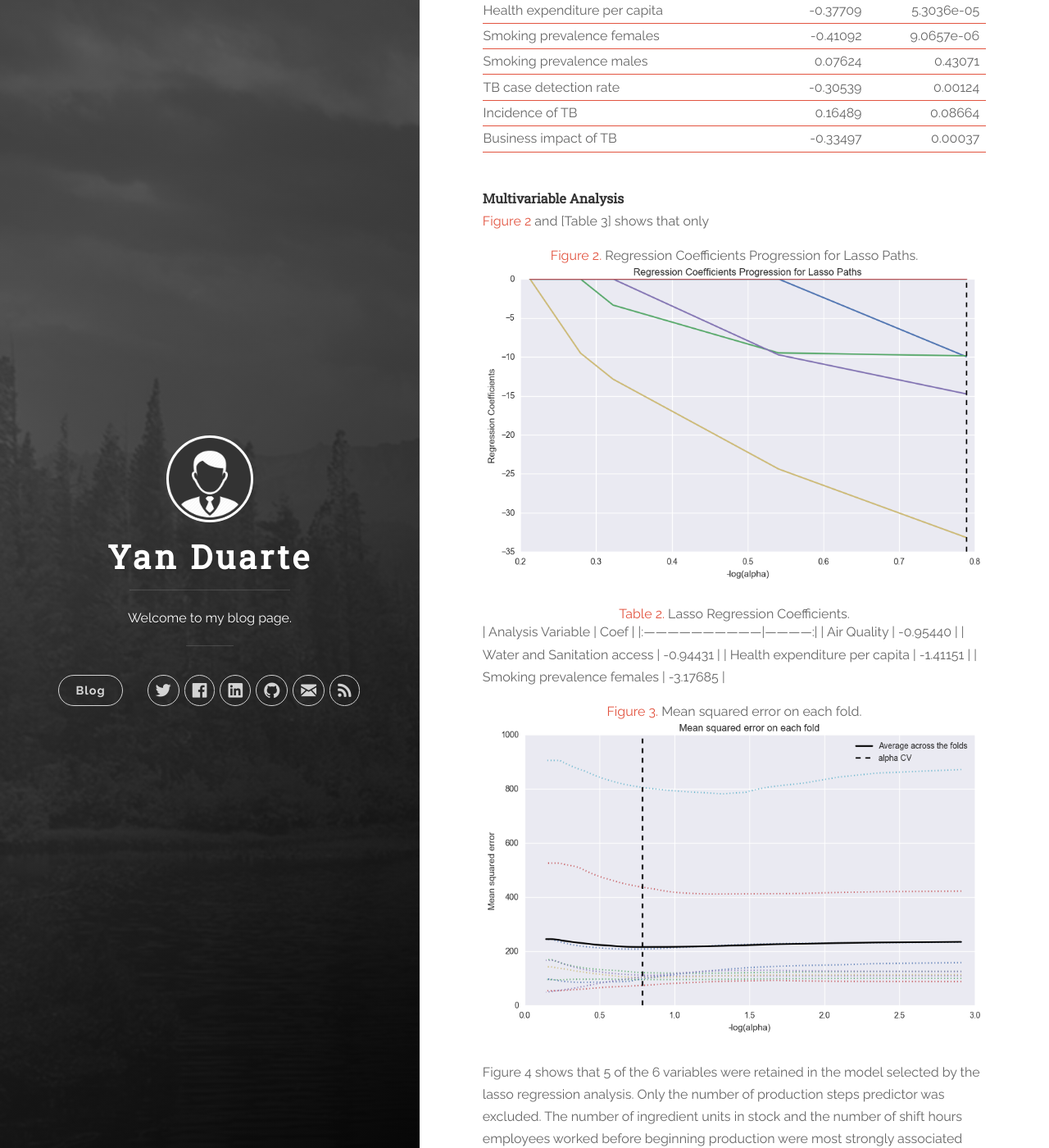
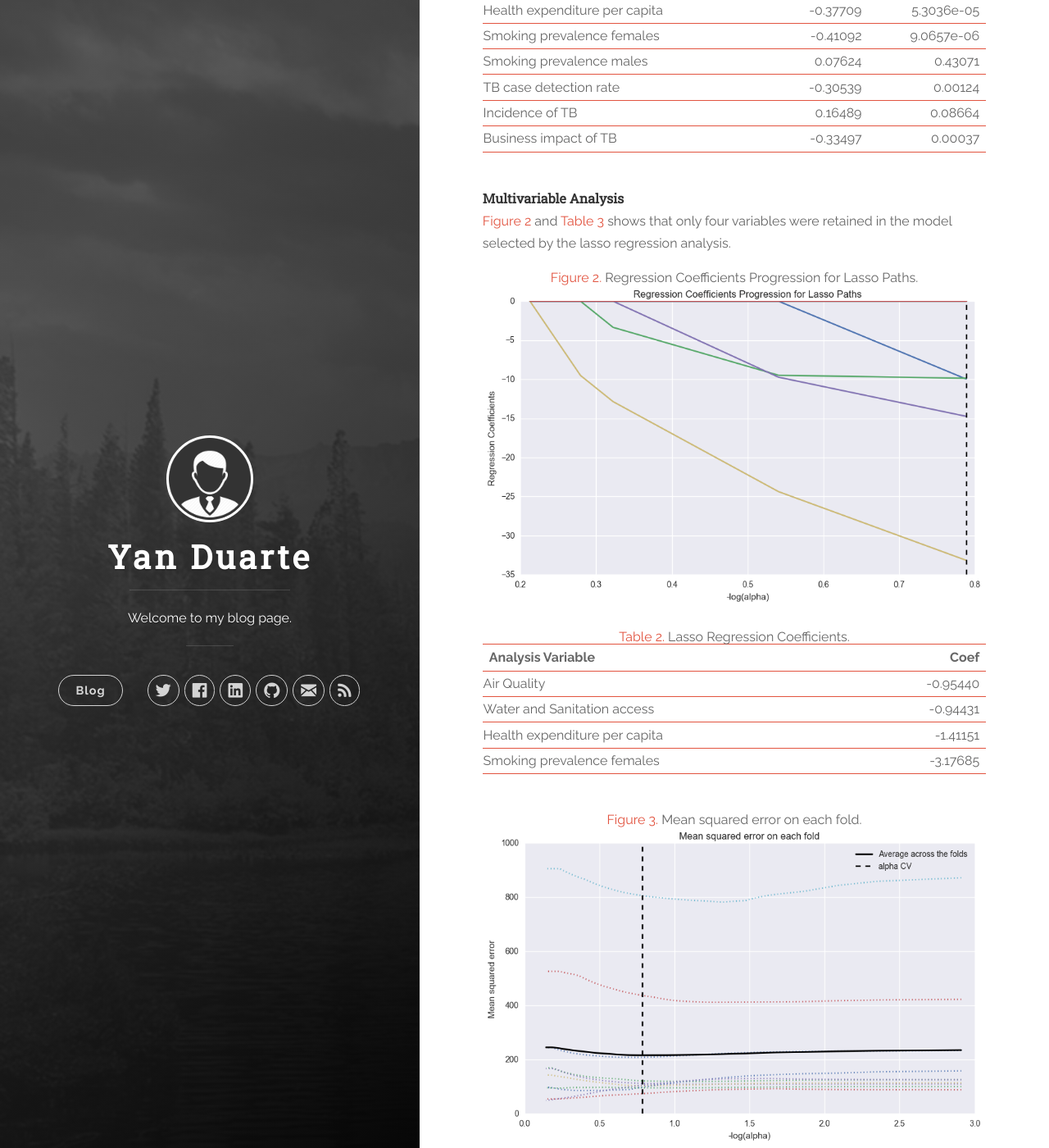
Before and after one commit to yan-duarte/yan-duarte.github.io, a Jekyll site: the page built from _posts/2016-12-05-DAC-Assignment3.md, in a window 1280 px wide and 1400 px high, scrolled down 2019 px. Shown: the whole window at 82% size. Built offline with Jekyll 4.4.1, drawn with Linux system fonts in a browser that asks for light colours; nearby versions of some CDN libraries.

Commit message:
Updated 2016-12-05-DAC-Assignment3.md

```diff
--- a/_posts/2016-12-05-DAC-Assignment3.md
+++ b/_posts/2016-12-05-DAC-Assignment3.md
@@ -63,13 +63,14 @@ Scatter plots for the association between the tuberculosis success rate response
 
 #### **Multivariable Analysis**
 
-[Figure 2](#figure2) and [Table 3] shows that only
+[Figure 2](#figure2) and [Table 3](#table3) shows that only four variables were retained in the model selected by the lasso regression analysis.
 
 
 <center><a name="figure2">Figure 2.</a> Regression Coefficients Progression for Lasso Paths.</center>
 ![Figure 2]({{site.baseurl}}/yan-duarte.github.io/images/dac-assignments/multivariate_analysis1.png)
 
 <center><a name="table3">Table 2.</a> Lasso Regression Coefficients.</center>
+
 | Analysis Variable             |     Coef    |
 |:------------------------------|------------:|
 | Air Quality                   |   -0.95440  |
@@ -77,6 +78,7 @@ Scatter plots for the association between the tuberculosis success rate response
 | Health expenditure per capita |   -1.41151  |
 | Smoking prevalence females    |   -3.17685  |
 
+<br>
 
 <center><a name="figure3">Figure 3.</a> Mean squared error on each fold.</center>
 ![Figure 3]({{site.baseurl}}/yan-duarte.github.io/images/dac-assignments/multivariate_analysis2.png)
```
